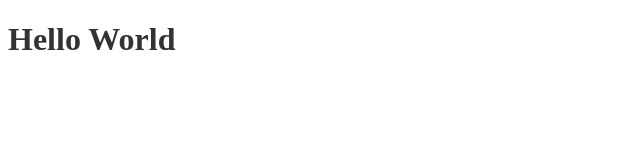
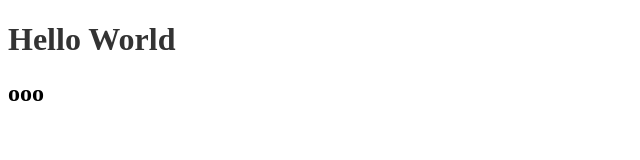
Before and after one commit to omarshawky-2005/NTI-GIT-, a plain HTML site: page index.html in a window 1280 px wide. Shown: the full height of the page, 0-640 px from the left. Drawn offline with Linux system fonts and the light colour scheme.

Commit message:
h2 update

```diff
--- a/index.html
+++ b/index.html
@@ -10,6 +10,7 @@
 
 
     <h1>Hello World</h1>
+    <h2>ooo</h2>
 
 
 
```
